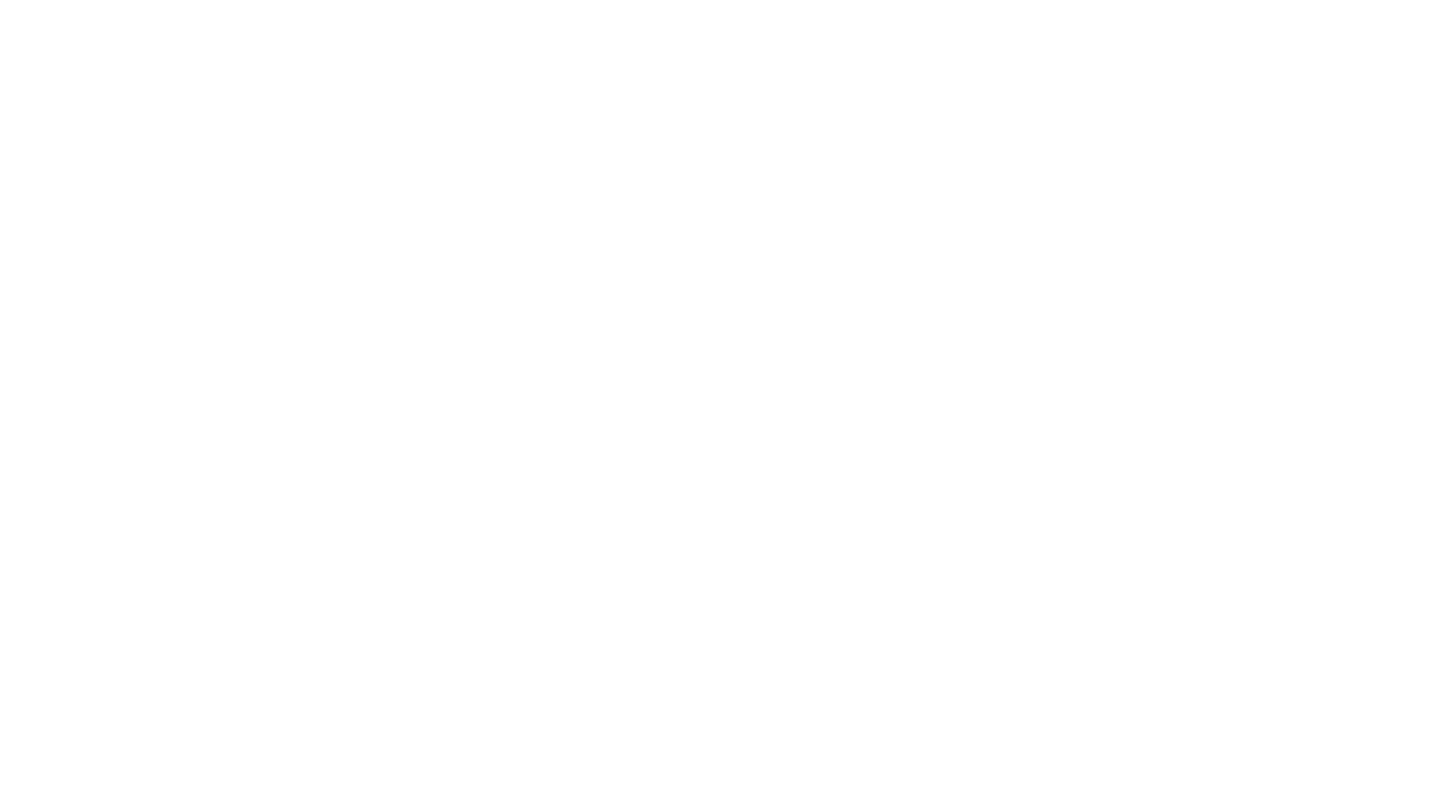
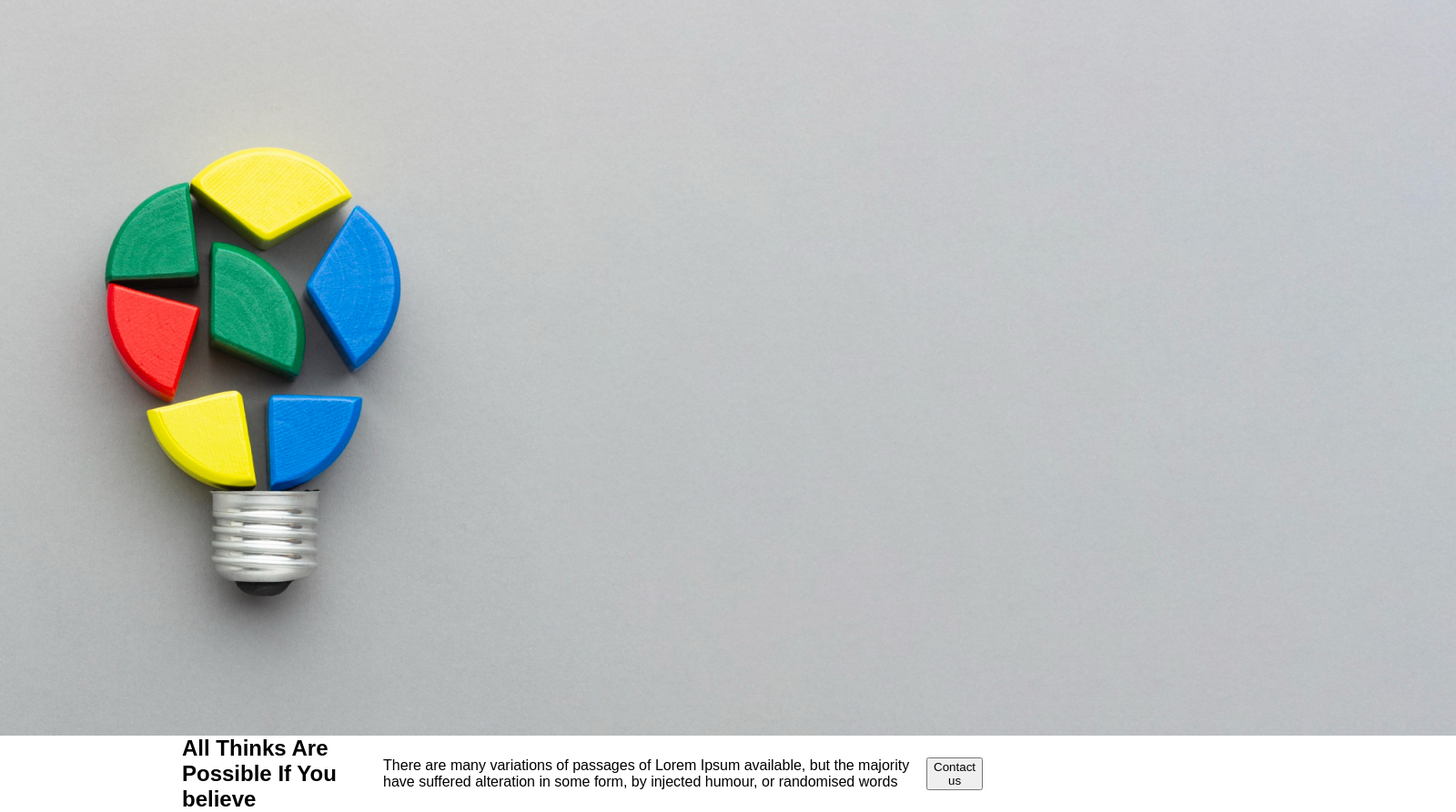
Before and after one commit to Kawsar46/new-mission, a plain HTML site: page index.html in a window 1280 px wide. Shown: the whole page at 91% size, 1600 px wide, since content can reach past the window. Before the commit the page ends 800 px from the top, so only its background shows below. Drawn offline with Linux system fonts and the light colour scheme.

Commit message:
add banner

```diff
--- a/index.html
+++ b/index.html
@@ -5,8 +5,18 @@
     <meta http-equiv="X-UA-Compatible" content="IE=edge">
     <meta name="viewport" content="width=device-width, initial-scale=1.0">
     <title>new-mission</title>
+    <link rel="stylesheet" href="styles/new-mision.css">
 </head>
 <body>
+    <header class="header">
 
+    </header>
+<div id="bannerimage"></div>
+
+    <div class="banner">
+        <h2 class="banner-title">All Thinks Are Possible If You believe</h2>
+        <p class="banner-description">There are many variations of passages of Lorem Ipsum available, but the majority have suffered alteration in some form, by injected humour, or randomised words</p>
+        <button class="btn-primary">Contact us</button>
+    </div>
 </body>
 </html>
--- /dev/null
+++ b/styles/new-mision.css
@@ -0,0 +1,18 @@
+*{
+    margin: 0;
+    font-family: sans-serif;
+}
+#bannerimage{
+    background-image: url('../images/banner/banner2.png');
+    width: 1600px;
+    height: 809px;
+    left: 1645px;
+    top: 130px;
+
+}
+/* banner styles */
+.banner{
+    display: flex;
+    align-items:center;
+   margin: 0 200px;
+}
```
Also changed, not shown: styles/style.css (deleted).
